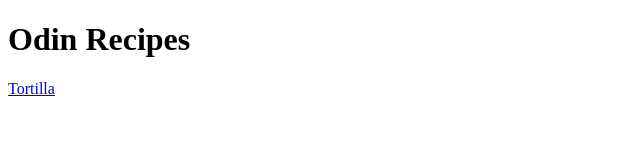
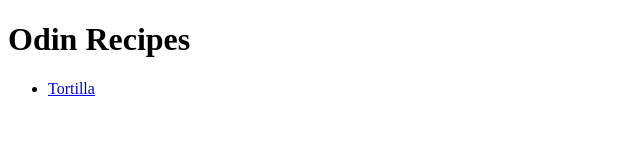
Before and after one commit to pedrolopez-e/odin-recipes, a plain HTML site: page index.html in a window 1280 px wide. Shown: the whole page, without its empty margins (0-640 px from the left). Drawn offline with Linux system fonts and the light colour scheme.

Commit message:
Create an unordered list for the recipes in index.html

```diff
--- a/index.html
+++ b/index.html
@@ -9,7 +9,9 @@
 
 <body>
     <h1>Odin Recipes</h1>
-    <a href="recipes/tortilla.html">Tortilla</a>
+    <ul>
+        <li><a href="recipes/tortilla.html">Tortilla</a></li>
+    </ul>
 
 </body>
 </html>
```
